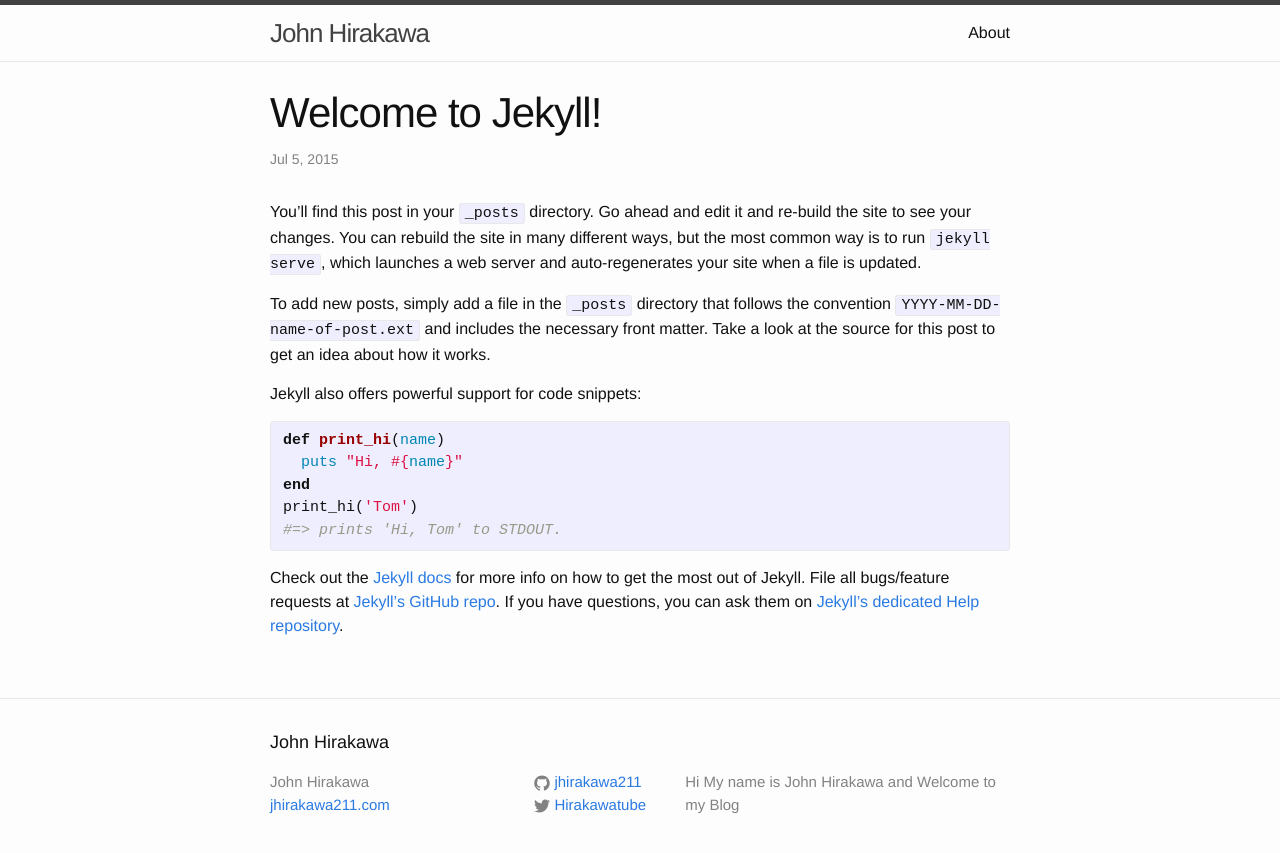
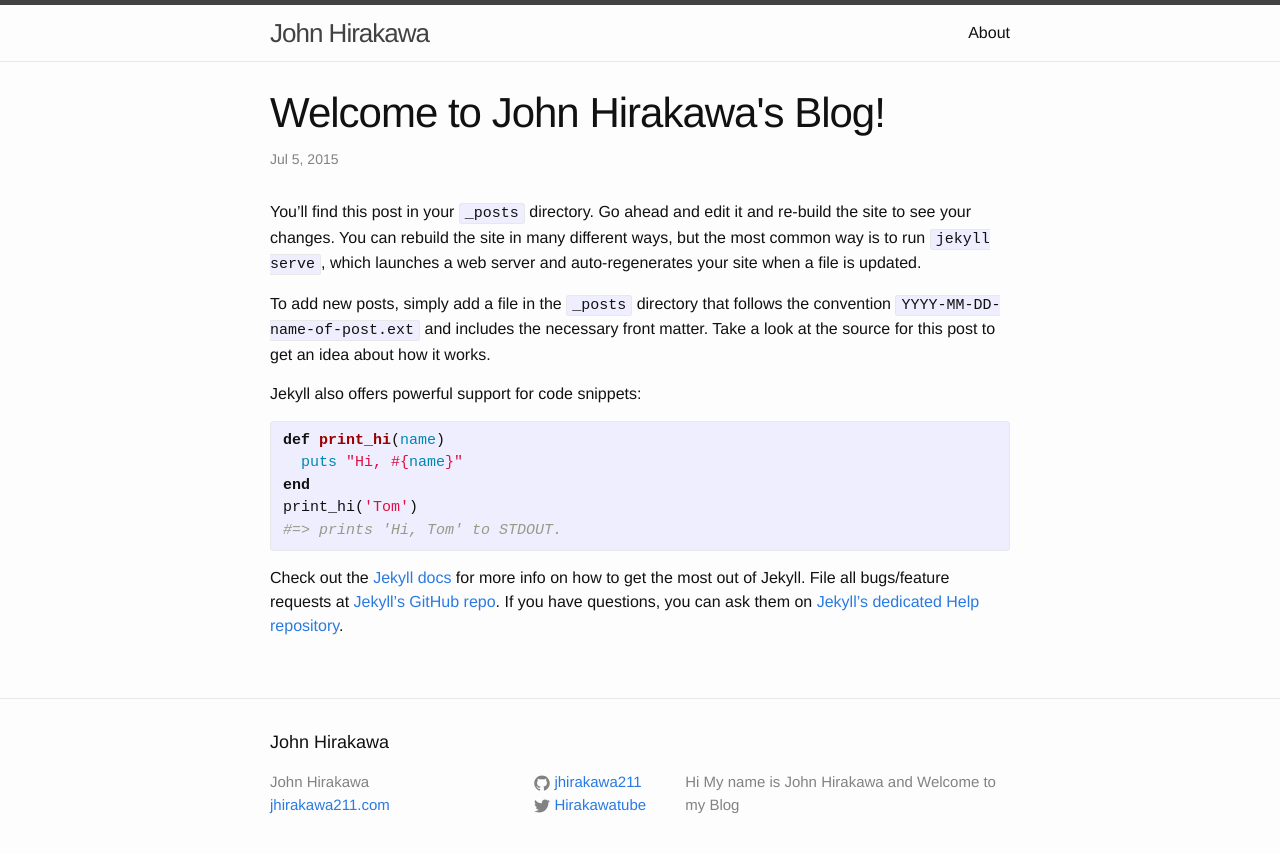
Before and after one commit to JHirakawa211/jhirakawa211.github.io, a Jekyll site: the page built from _posts/2015-07-05-welcome-to-jekyll.markdown, in a window 1280 px wide. Shown: the top 853 px of the page. Built offline with Jekyll 4.4.1, drawn with Linux system fonts in a browser that asks for light colours.

Commit message:
Update 2015-07-05-welcome-to-jekyll.markdown
quick title change

```diff
--- a/_posts/2015-07-05-welcome-to-jekyll.markdown
+++ b/_posts/2015-07-05-welcome-to-jekyll.markdown
@@ -1,8 +1,8 @@
 ---
 layout: post
-title:  "Welcome to Jekyll!"
+title:  "Welcome to John Hirakawa's Blog!"
 date:   2015-07-05 23:05:42
-categories: jekyll update
+categories: blog update
 ---
 You’ll find this post in your `_posts` directory. Go ahead and edit it and re-build the site to see your changes. You can rebuild the site in many different ways, but the most common way is to run `jekyll serve`, which launches a web server and auto-regenerates your site when a file is updated.
 
```
